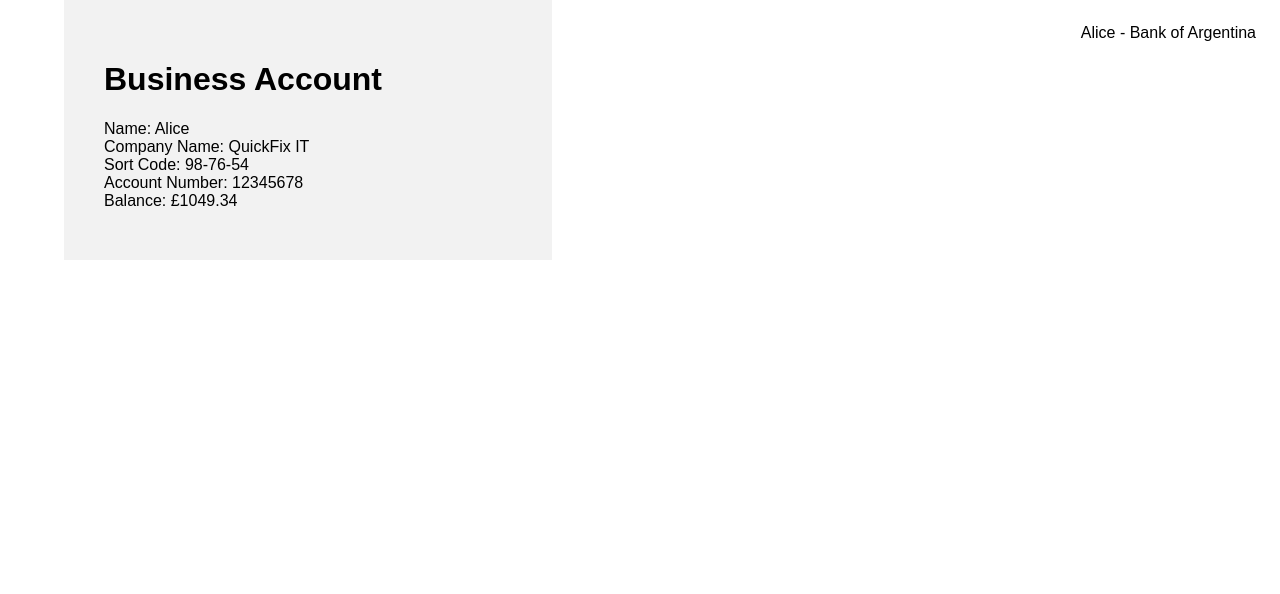
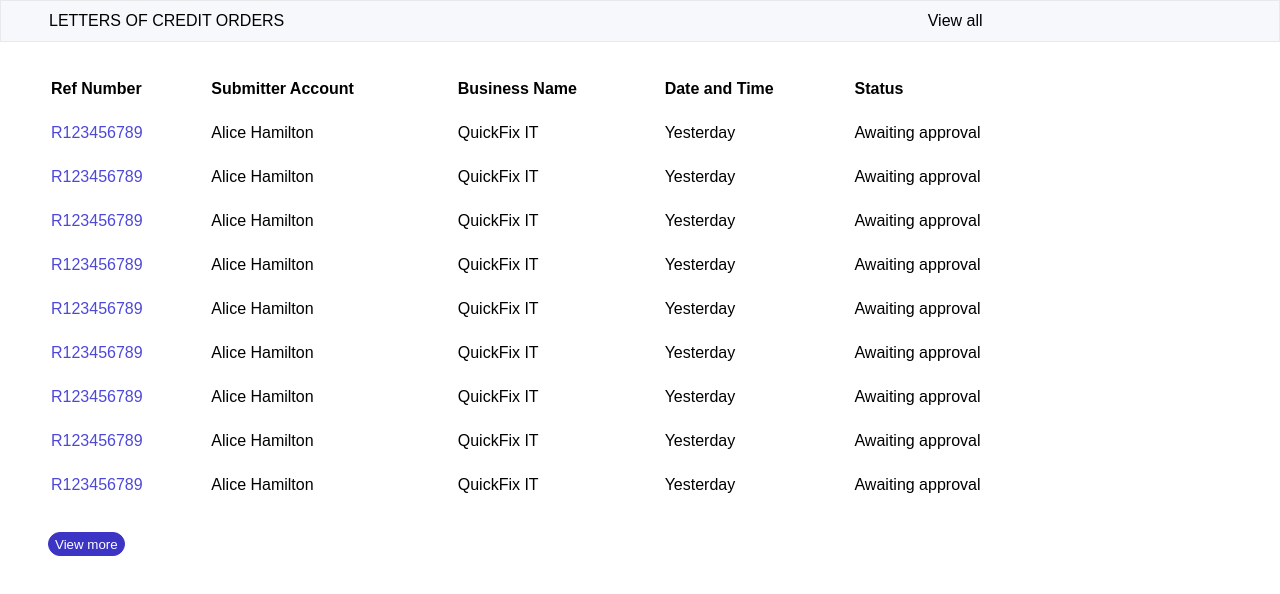
Before and after one commit to nikkkola/loc-app, a React (Create React App) app: page / in a window 1280 px wide. Shown: the top 594 px of the page. Built offline with nearby package versions, Linux system fonts and the light colour scheme.

Commit message:
Added a table component

```diff
--- a/src/App.js
+++ b/src/App.js
@@ -5,6 +5,7 @@ import Page from './components/Page/Page.js';
 import LetterOfCredit from './components/LetterOfCredit/LetterOfCredit.js';
 import UserDetails from './components/UserDetails/UserDetails.js';
 import LoCCard from './components/LoCCard/LoCCard.js';
+import Table from './components/Table/Table.js';
 
 const sampleLetter = {
   letterId: '123456',
@@ -45,12 +46,18 @@ class App extends Component {
       <UserDetails name={alice.name} companyName={alice.companyName} sortCode = {"98-76-54"} accountNumber = {"12345678"} balance = {"£1049.34"}/>
     );
 
+    let matiasHomePageContents = (
+      <div>
+        <Table />
+      </div>
+    )
+
     let locPageContents = (
       <LetterOfCredit letterId={sampleLetter.letterId} date={sampleLetter.date} applicant={sampleLetter.applicant} beneficiary={sampleLetter.beneficiary} productDetails={sampleLetter.productDetails} rules={sampleLetter.rules}/>
     );
 
     return (
-      <Page currentUser={alice.name} userBank={alice.bankName} contents={aliceHomePageContents}/>
+      <Page contents={matiasHomePageContents}/>
     );
   }
 }
--- a/src/components/Page/Page.js
+++ b/src/components/Page/Page.js
@@ -13,7 +13,6 @@ class Page extends Component {
     return (
       <div id="pageContainer" className="Page">
         <Modal />
-                <div className="Username"> {username} </div>
         {this.props.contents}
       </div>
     );
@@ -21,8 +20,6 @@ class Page extends Component {
 }
 
 Page.propTypes = {
-    currentUser: PropTypes.string,
-    userBank: PropTypes.string,
   contents: PropTypes.object
 }
 
--- /dev/null
+++ b/src/components/Table/Table.js
@@ -0,0 +1,103 @@
+import React, { Component } from 'react';
+import PropTypes from 'prop-types';
+import axios from 'axios';
+import './table.css';
+
+class Table extends Component {
+  constructor(props) {
+		super(props);
+  }
+
+	render() {
+		return(
+			<div id="tableContainer">
+				<div id="headerBar" className="headerBar">
+					<span className="locOrdersText"> LETTERS OF CREDIT ORDERS </span>
+					<span className="viewAllText"> View all </span>
+				</div>
+				<table>
+					<tbody>
+						<tr className="tableHeaders">
+							<th>Ref Number</th>
+							<th>Submitter Account</th>
+							<th>Business Name</th>
+							<th>Date and Time</th>
+							<th>Status</th>
+						</tr>
+						<tr>
+							<td className="blueText">R123456789</td>
+							<td>Alice Hamilton</td>
+							<td>QuickFix IT</td>
+							<td>Yesterday</td>
+							<td>Awaiting approval</td>
+						</tr>
+						<tr>
+							<td className="blueText">R123456789</td>
+							<td>Alice Hamilton</td>
+							<td>QuickFix IT</td>
+							<td>Yesterday</td>
+							<td>Awaiting approval</td>
+						</tr>
+						<tr>
+							<td className="blueText">R123456789</td>
+							<td>Alice Hamilton</td>
+							<td>QuickFix IT</td>
+							<td>Yesterday</td>
+							<td>Awaiting approval</td>
+						</tr>
+						<tr>
+							<td className="blueText">R123456789</td>
+							<td>Alice Hamilton</td>
+							<td>QuickFix IT</td>
+							<td>Yesterday</td>
+							<td>Awaiting approval</td>
+						</tr>
+						<tr>
+							<td className="blueText">R123456789</td>
+							<td>Alice Hamilton</td>
+							<td>QuickFix IT</td>
+							<td>Yesterday</td>
+							<td>Awaiting approval</td>
+						</tr>
+						<tr>
+							<td className="blueText">R123456789</td>
+							<td>Alice Hamilton</td>
+							<td>QuickFix IT</td>
+							<td>Yesterday</td>
+							<td>Awaiting approval</td>
+						</tr>
+						<tr>
+							<td className="blueText">R123456789</td>
+							<td>Alice Hamilton</td>
+							<td>QuickFix IT</td>
+							<td>Yesterday</td>
+							<td>Awaiting approval</td>
+						</tr>
+						<tr>
+							<td className="blueText">R123456789</td>
+							<td>Alice Hamilton</td>
+							<td>QuickFix IT</td>
+							<td>Yesterday</td>
+							<td>Awaiting approval</td>
+						</tr>
+						<tr>
+							<td className="blueText">R123456789</td>
+							<td>Alice Hamilton</td>
+							<td>QuickFix IT</td>
+							<td>Yesterday</td>
+							<td>Awaiting approval</td>
+						</tr>
+					</tbody>
+				</table>
+				<button>View more</button>
+			</div>
+		);
+	}
+
+}
+
+Table.propTypes = {
+	letters: PropTypes.arrayOf(PropTypes.object)
+}
+
+export default Table;
--- /dev/null
+++ b/src/components/Table/table.css
@@ -0,0 +1,41 @@
+.headerBar {
+	height: 5vh;
+  border: 1px solid #e8e9eb;
+  background-color: #f6f8fb;
+  line-height: 2.5;
+}
+
+.locOrdersText {
+	margin-left: 6vh;
+}
+
+.viewAllText {
+	margin-left: 50%;
+}
+
+table {
+	width: 80%;
+	margin: 3vh 0 3vh 6vh;
+}
+
+th {
+	text-align: left;
+	height: 5vh;
+}
+
+td {
+	height: 5vh;
+}
+
+.blueText {
+	color: #4d48da;
+}
+
+button {
+	height: 3vh;
+	border: 1px solid #3b34c4;
+	border-radius: 20px;
+	margin-left: 6vh;
+	background-color: #3b34c4;
+	color: white;
+}
```
Lines whose indentation alone changed are shown as unchanged.
